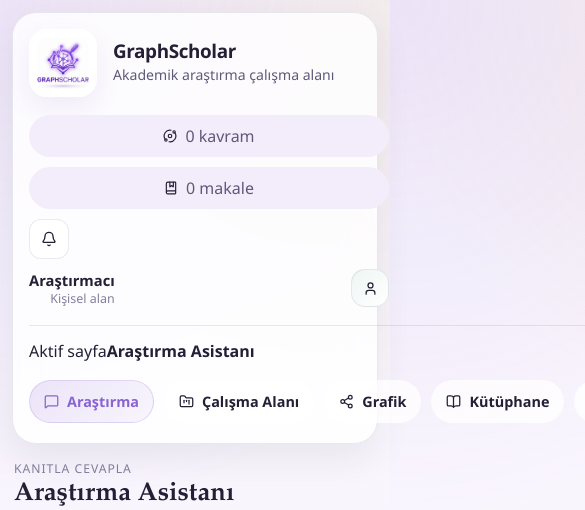
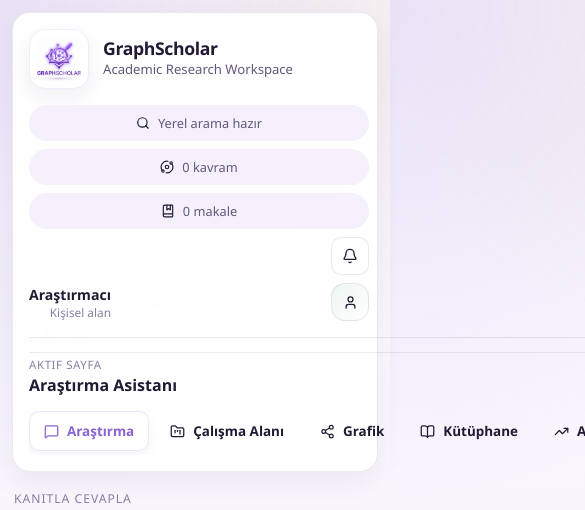
Before and after one commit to sibhelia/GraphScholar, a React app in the folder frontend/: page / in a window 390 px wide. Shown: the top 510 px of the page, 585 px wide, since content can reach past the window. Built offline with nearby package versions, Linux system fonts and the light colour scheme; no server answers; the HTML template or start-up script is replaced by a standard one.

Commit message:
feat: initialize frontend layout with global styles and workspace components

```diff
--- a/frontend/src/components/LibraryView.jsx
+++ b/frontend/src/components/LibraryView.jsx
@@ -98,9 +98,7 @@
                                     <Calendar size={14} />
                                     <span>{paper.year || 'Yıl yok'}</span>
                                 </div>
-                                <span className="info-chip strong">
-                                    {paper.citation_count ?? 0} atıf
-                                </span>
+                                <span className="info-chip strong">{paper.citation_count ?? 0} atıf</span>
                             </div>
 
                             <div className="library-paper-mainicon">
--- a/frontend/src/components/Topbar.jsx
+++ b/frontend/src/components/Topbar.jsx
@@ -5,6 +5,7 @@
     FolderKanban,
     MessageSquare,
     Orbit,
+    Search,
     Share2,
     TrendingUp,
     User,
@@ -38,11 +39,15 @@
                     <img src="/logo.png" alt="GraphScholar" className="brand-logo topbar-brand-logo" />
                     <div className="topbar-brand-copy">
                         <strong>GraphScholar</strong>
-                        <span>Akademik araştırma çalışma alanı</span>
+                        <span>Academic Research Workspace</span>
                     </div>
                 </button>
 
-                <div className="topbar-actions enterprise-topbar-actions">
+                <div className="topbar-utility-bar">
+                    <div className="topbar-chip enterprise-chip">
+                        <Search size={14} />
+                        <span>Yerel arama hazır</span>
+                    </div>
                     <div className="topbar-chip enterprise-chip">
                         <Orbit size={14} />
                         <span>{libraryStats?.concept_count ?? 0} kavram</span>
--- a/frontend/src/index.css
+++ b/frontend/src/index.css
@@ -1,11 +1,11 @@
 :root {
-  --bg-app: #f5f1fb;
-  --bg-panel: rgba(255, 255, 255, 0.88);
+  --bg-app: #f4effb;
+  --bg-panel: rgba(255, 255, 255, 0.9);
   --bg-panel-strong: #ffffff;
-  --bg-soft: #f3edfb;
-  --text-primary: #241f35;
-  --text-secondary: #5f5878;
-  --text-muted: #857e9c;
+  --bg-soft: #f5f0fc;
+  --text-primary: #211a33;
+  --text-secondary: #61587a;
+  --text-muted: #897fa2;
   --border-color: rgba(56, 41, 84, 0.1);
   --border-strong: rgba(56, 41, 84, 0.18);
   --accent-primary: #8a63d2;
@@ -13,8 +13,8 @@
   --accent-soft: rgba(138, 99, 210, 0.14);
   --success: #7d5bc7;
   --warning: #c98b2d;
-  --shadow-lg: 0 28px 70px rgba(31, 41, 51, 0.12);
-  --shadow-md: 0 14px 36px rgba(31, 41, 51, 0.08);
+  --shadow-lg: 0 30px 80px rgba(35, 24, 62, 0.12);
+  --shadow-md: 0 18px 44px rgba(35, 24, 62, 0.08);
   --radius-xl: 28px;
   --radius-lg: 20px;
   --radius-md: 14px;
@@ -35,9 +35,9 @@
   font-family: Aptos, "Segoe UI Variable Display", "Segoe UI", sans-serif;
   color: var(--text-primary);
   background:
-    radial-gradient(circle at top left, rgba(138, 99, 210, 0.14), transparent 30%),
-    radial-gradient(circle at top right, rgba(214, 176, 104, 0.12), transparent 24%),
-    linear-gradient(180deg, #fcf9ff 0%, #f3edf9 100%);
+    radial-gradient(circle at top left, rgba(138, 99, 210, 0.16), transparent 28%),
+    radial-gradient(circle at 85% 0%, rgba(214, 176, 104, 0.09), transparent 20%),
+    linear-gradient(180deg, #fcfaff 0%, #f2ebfa 100%);
   -webkit-font-smoothing: antialiased;
   overflow-x: hidden;
 }
@@ -57,7 +57,7 @@
 .app-shell {
   min-height: 100vh;
   min-height: 100dvh;
-  padding: 18px;
+  padding: 20px;
 }
 
 .sidebar-shell {
@@ -244,26 +244,28 @@
 .workspace-shell {
   display: flex;
   flex-direction: column;
-  gap: 16px;
+  gap: 18px;
   min-height: calc(100vh - 36px);
+  width: min(1480px, 100%);
+  margin: 0 auto;
 }
 
 .topbar-shell,
 .footer-shell {
   border: 1px solid var(--border-color);
-  background: rgba(255, 255, 255, 0.82);
-  backdrop-filter: blur(16px);
-  border-radius: 24px;
+  background: rgba(255, 255, 255, 0.9);
+  backdrop-filter: blur(18px);
+  border-radius: 18px;
 }
 
 .topbar-shell {
   min-height: 84px;
-  padding: 16px 22px;
+  padding: 18px 22px;
   display: flex;
   align-items: center;
   justify-content: space-between;
-  gap: 18px;
-  box-shadow: var(--shadow-md);
+  gap: 16px;
+  box-shadow: 0 12px 28px rgba(35, 24, 62, 0.06);
 }
 
 .topbar-shell-nav {
@@ -272,12 +274,16 @@
   flex-direction: column;
 }
 
+.enterprise-topbar {
+  background: rgba(255, 255, 255, 0.94);
+}
+
 .topbar-primary-row,
 .topbar-secondary-row {
   display: flex;
   align-items: center;
   justify-content: space-between;
-  gap: 18px;
+  gap: 16px;
 }
 
 .topbar-secondary-row {
@@ -294,8 +300,8 @@
 .topbar-brand-identity {
   display: inline-flex;
   align-items: center;
-  gap: 16px;
-  min-width: 360px;
+  gap: 14px;
+  min-width: 340px;
   padding: 0;
   text-align: left;
   cursor: pointer;
@@ -303,32 +309,33 @@
 }
 
 .topbar-brand-logo {
-  width: 68px;
-  height: 68px;
-  border-radius: 18px;
-  padding: 8px;
+  width: 60px;
+  height: 60px;
+  border-radius: 16px;
+  padding: 7px;
   background: rgba(255, 255, 255, 0.96);
-  box-shadow: 0 10px 24px rgba(138, 99, 210, 0.1);
+  border: 1px solid rgba(138, 99, 210, 0.12);
+  box-shadow: 0 8px 20px rgba(35, 24, 62, 0.06);
 }
 
 .topbar-brand-copy {
   min-width: 0;
   display: flex;
   flex-direction: column;
-  gap: 4px;
+  gap: 3px;
 }
 
 .topbar-brand-copy strong {
-  font-size: 1.18rem;
-  line-height: 1.08;
+  font-size: 1.1rem;
+  line-height: 1.12;
   letter-spacing: -0.02em;
 }
 
 .topbar-brand-copy span {
   color: var(--text-secondary);
-  font-size: 0.88rem;
-  line-height: 1.4;
-  max-width: 28ch;
+  font-size: 0.82rem;
+  line-height: 1.35;
+  max-width: 30ch;
 }
 
 .topbar-copy h1,
@@ -346,61 +353,84 @@
 .topbar-actions {
   display: flex;
   align-items: center;
-  gap: 10px;
+  gap: 12px;
   flex-wrap: wrap;
   justify-content: flex-end;
 }
 
-.top-nav-menu {
-  display: flex;
-  align-items: center;
-  gap: 10px;
+.topbar-utility-bar {
+  display: flex;
+  align-items: center;
+  gap: 8px;
   flex-wrap: wrap;
   justify-content: flex-end;
 }
 
+.top-nav-menu {
+  display: flex;
+  align-items: center;
+  gap: 6px;
+  flex-wrap: wrap;
+  justify-content: flex-end;
+}
+
 .top-nav-item {
   display: inline-flex;
   align-items: center;
   gap: 8px;
-  padding: 11px 14px;
-  border-radius: 999px;
+  padding: 10px 14px;
+  border-radius: 10px;
   border: 1px solid transparent;
-  background: rgba(255, 255, 255, 0.72);
+  background: transparent;
   cursor: pointer;
   transition: transform 0.2s ease, background 0.2s ease, border-color 0.2s ease;
 }
 
 .top-nav-item span {
-  font-size: 0.9rem;
+  font-size: 0.84rem;
   font-weight: 600;
 }
 
 .top-nav-item:hover {
-  transform: translateY(-1px);
-  border-color: var(--border-color);
+  transform: none;
+  border-color: transparent;
+  background: rgba(255, 255, 255, 0.9);
 }
 
 .top-nav-item.active {
-  background: linear-gradient(135deg, rgba(138, 99, 210, 0.16), rgba(138, 99, 210, 0.05));
-  border-color: rgba(138, 99, 210, 0.2);
+  background: #ffffff;
+  border-color: rgba(138, 99, 210, 0.16);
   color: var(--accent-primary);
+  box-shadow: 0 4px 14px rgba(35, 24, 62, 0.05);
+}
+
+.tone-lilac {
+  background: linear-gradient(180deg, rgba(242, 236, 253, 0.95), rgba(255, 255, 255, 0.82));
+}
+
+.tone-soft {
+  background: linear-gradient(180deg, rgba(249, 246, 255, 0.95), rgba(255, 255, 255, 0.8));
 }
 
 .topbar-chip {
   display: inline-flex;
   align-items: center;
   gap: 8px;
-  padding: 10px 12px;
+  padding: 9px 12px;
   border-radius: 999px;
   background: var(--bg-soft);
 }
 
+.topbar-chip span {
+  font-size: 0.8rem;
+  white-space: nowrap;
+}
+
 .topbar-icon-btn,
 .icon-ghost-btn {
-  width: 40px;
-  height: 40px;
-  border-radius: 12px;
+  width: 38px;
+  height: 38px;
+  border-radius: 10px;
   display: grid;
   place-items: center;
   cursor: pointer;
@@ -412,7 +442,8 @@
   display: flex;
   align-items: center;
   gap: 10px;
-  padding-left: 6px;
+  padding-left: 8px;
+  border-left: 1px solid var(--border-color);
 }
 
 .topbar-profile-copy {
@@ -422,12 +453,34 @@
 }
 
 .topbar-profile-copy strong {
-  font-size: 0.92rem;
+  font-size: 0.88rem;
 }
 
 .topbar-profile-copy span {
   color: var(--text-muted);
-  font-size: 0.78rem;
+  font-size: 0.74rem;
+}
+
+.topbar-page-indicator {
+  min-width: 180px;
+  padding-right: 18px;
+  border-right: 1px solid var(--border-color);
+  display: flex;
+  flex-direction: column;
+  gap: 4px;
+  text-align: left;
+}
+
+.topbar-page-indicator span {
+  color: var(--text-muted);
+  font-size: 0.72rem;
+  letter-spacing: 0.05em;
+  text-transform: uppercase;
+}
+
+.topbar-page-indicator strong {
+  font-size: 1rem;
+  line-height: 1.2;
 }
 
 .topbar-avatar,
@@ -455,7 +508,7 @@
 }
 
 .page-scroll {
-  padding: 8px 2px 2px;
+  padding: 10px 4px 4px;
 }
 
 .page-header,
@@ -466,6 +519,10 @@
   justify-content: space-between;
   gap: 18px;
   margin-bottom: 18px;
+}
+
+.page-header .eyebrow {
+  margin-bottom: 8px;
 }
 
 .hero-grid,
@@ -501,6 +558,11 @@
 .surface-card,
 .graph-canvas-shell {
   padding: 22px;
+}
+
+.surface-card {
+  background:
+    linear-gradient(180deg, rgba(255, 255, 255, 0.94), rgba(249, 245, 255, 0.88));
 }
 
 .hero-card-main {
@@ -653,7 +715,7 @@
   padding: 18px;
   border-radius: 22px;
   border: 1px solid var(--border-color);
-  background: rgba(255, 255, 255, 0.78);
+  background: rgba(255, 255, 255, 0.8);
   box-shadow: var(--shadow-md);
   display: flex;
   flex-direction: column;
@@ -790,7 +852,7 @@
 .signal-card {
   padding: 18px;
   border-radius: 18px;
-  background: var(--bg-soft);
+  background: linear-gradient(180deg, rgba(245, 240, 252, 0.92), rgba(255, 255, 255, 0.86));
   display: flex;
   flex-direction: column;
   gap: 10px;
@@ -800,12 +862,12 @@
   background:
     radial-gradient(circle at top right, rgba(138, 99, 210, 0.14), transparent 32%),
     radial-gradient(circle at bottom left, rgba(214, 176, 104, 0.08), transparent 24%),
-    rgba(255, 255, 255, 0.86);
-  padding: 24px;
+    rgba(255, 255, 255, 0.9);
+  padding: 26px;
   display: grid;
   grid-template-columns: minmax(0, 1.5fr) minmax(260px, 0.9fr);
-  gap: 18px;
-  margin-bottom: 18px;
+  gap: 20px;
+  margin-bottom: 20px;
 }
 
 .library-hero-card-minimal {
@@ -929,7 +991,7 @@
   border-style: solid;
   background:
     radial-gradient(circle at top, rgba(138, 99, 210, 0.16), transparent 34%),
-    linear-gradient(180deg, rgba(255, 255, 255, 0.96), rgba(245, 239, 255, 0.88));
+    linear-gradient(180deg, rgba(255, 255, 255, 0.98), rgba(245, 239, 255, 0.9));
 }
 
 .upload-dropzone.loading {
@@ -985,7 +1047,7 @@
   padding: 18px;
   border-radius: 24px;
   border: 1px solid var(--border-color);
-  background: linear-gradient(180deg, rgba(255, 255, 255, 0.94), rgba(244, 237, 255, 0.86));
+  background: linear-gradient(180deg, rgba(255, 255, 255, 0.96), rgba(244, 237, 255, 0.88));
   box-shadow: var(--shadow-md);
   display: flex;
   flex-direction: column;
@@ -1081,13 +1143,14 @@
 
 .workspace-paper-card {
   min-height: 200px;
-  padding: 18px;
-  border-radius: 22px;
-  border: 1px solid var(--border-color);
-  background: linear-gradient(180deg, rgba(255, 255, 255, 0.96), rgba(245, 239, 255, 0.84));
+  padding: 20px;
+  border-radius: 24px;
+  border: 1px solid var(--border-color);
+  background: linear-gradient(180deg, rgba(255, 255, 255, 0.98), rgba(245, 239, 255, 0.88));
   display: flex;
   flex-direction: column;
   gap: 14px;
+  box-shadow: var(--shadow-md);
 }
 
 .workspace-paper-top {
@@ -1115,6 +1178,12 @@
   margin: 0;
   color: var(--text-secondary);
   line-height: 1.65;
+}
+
+.workspace-link {
+  display: inline-flex;
+  align-items: center;
+  gap: 6px;
 }
 
 .library-paper-card-visual {
@@ -1656,6 +1725,12 @@
     width: 100%;
   }
 
+  .topbar-brand-identity,
+  .topbar-page-indicator,
+  .topbar-utility-bar {
+    width: 100%;
+  }
+
   .top-nav-menu {
     overflow-x: auto;
     flex-wrap: nowrap;
@@ -1665,6 +1740,18 @@
 
   .top-nav-item {
     flex: 0 0 auto;
+  }
+
+  .topbar-page-indicator {
+    padding-right: 0;
+    padding-top: 4px;
+    border-right: none;
+    border-top: 1px solid var(--border-color);
+  }
+
+  .topbar-profile {
+    border-left: none;
+    padding-left: 0;
   }
 
   .stats-grid,
```
Also changed, not shown: frontend/src/components/WorkspaceView.jsx (+8 -7 lines).
